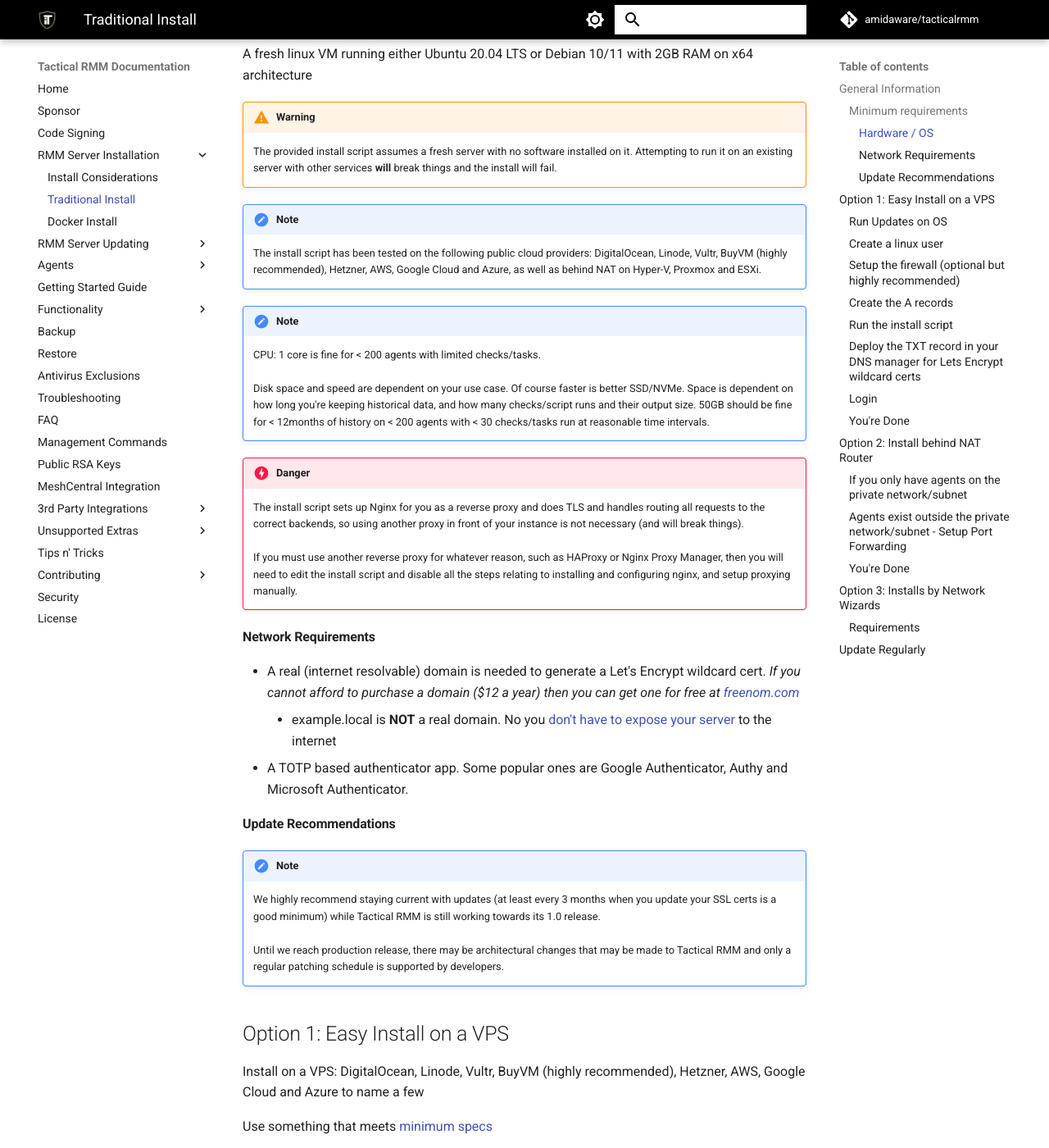
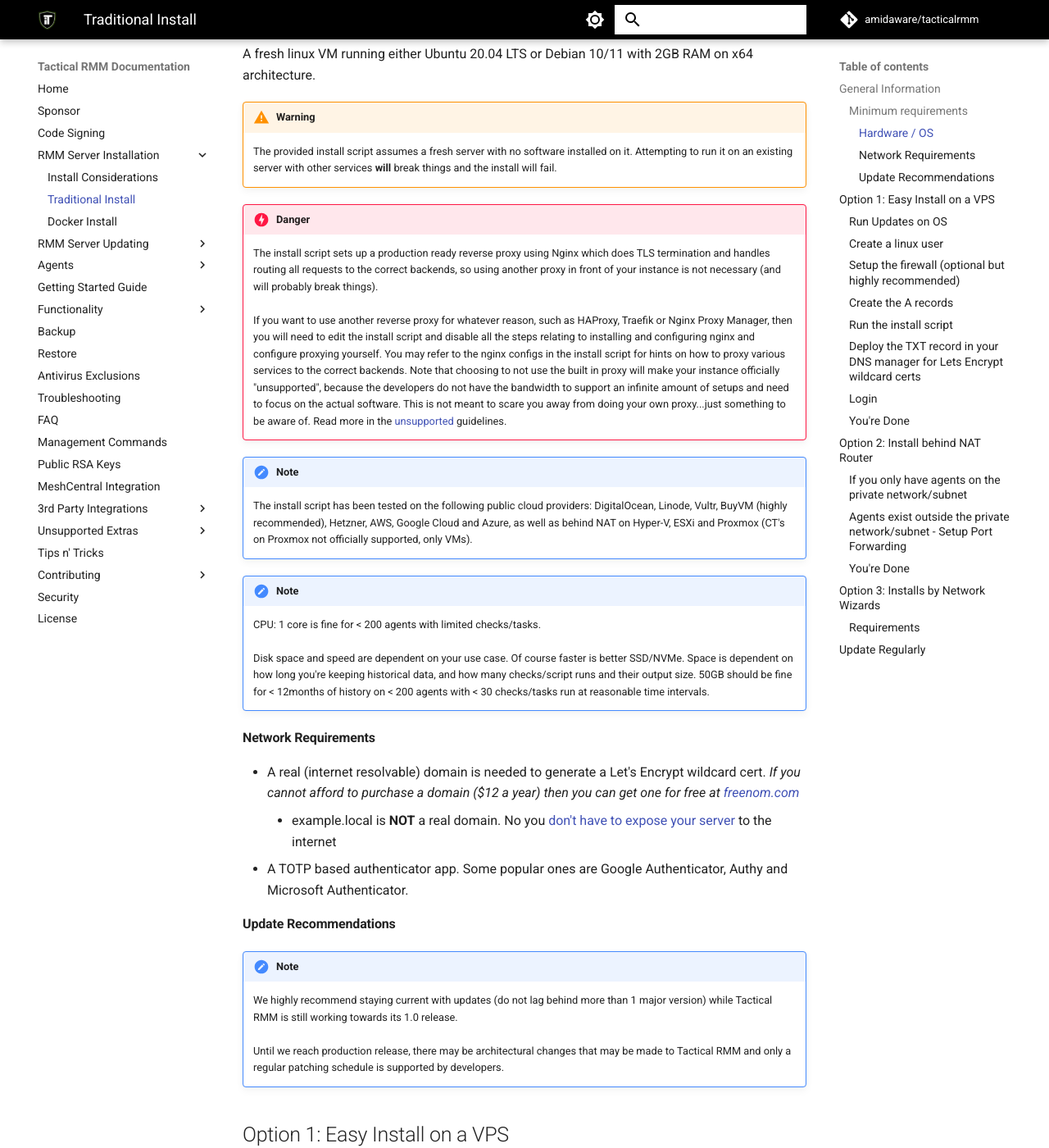
Before and after one commit to amidaware/trmm-docs, an MkDocs documentation site: the page built from docs/install_server.md, in a window 1280 px wide and 1400 px high, scrolled down 497 px. Shown: the whole window at 82% size. Built offline with MkDocs 1.6.1 and Material for MkDocs 9.7.7, drawn with Linux system fonts in a browser that asks for light colours; comment, search, counter and statistics services are not loaded.

```diff
--- a/docs/install_server.md
+++ b/docs/install_server.md
@@ -16,20 +16,20 @@
 
 #### Hardware / OS
 
-A fresh linux VM running either Ubuntu 20.04 LTS or Debian 10/11 with 2GB RAM on x64 architecture
+A fresh linux VM running either Ubuntu 20.04 LTS or Debian 10/11 with 2GB RAM on x64 architecture.
 
 !!!warning
     The provided install script assumes a fresh server with no software installed on it. Attempting to run it on an existing server with other services **will** break things and the install will fail.
 
+!!!danger
+    The install script sets up a production ready reverse proxy using Nginx which does TLS termination and handles routing all requests to the correct backends, so using another proxy in front of your instance is not necessary (and will probably break things).<br><br>If you want to use another reverse proxy for whatever reason, such as HAProxy, Traefik or Nginx Proxy Manager, then you will need to edit the install script and disable all the steps relating to installing and configuring nginx and configure proxying yourself. You may refer to the nginx configs in the install script for hints on how to proxy various services to the correct backends. Note that choosing to not use the built in proxy will make your instance officially "unsupported", because the developers do not have the bandwidth to support an infinite amount of setups and need to focus on the actual software. This is not meant to scare you away from doing your own proxy...just something to be aware of. Read more in the [unsupported](unsupported_guidelines.md) guidelines.
+
 !!!note
-    The install script has been tested on the following public cloud providers: DigitalOcean, Linode, Vultr, BuyVM (highly recommended), Hetzner, AWS, Google Cloud and Azure, as well as behind NAT on Hyper-V, Proxmox and ESXi.
+    The install script has been tested on the following public cloud providers: DigitalOcean, Linode, Vultr, BuyVM (highly recommended), Hetzner, AWS, Google Cloud and Azure, as well as behind NAT on Hyper-V, ESXi and Proxmox (CT's on Proxmox not officially supported, only VMs).
 
 !!!note
     CPU: 1 core is fine for < 200 agents with limited checks/tasks.<br><br>
     Disk space and speed are dependent on your use case. Of course faster is better SSD/NVMe. Space is dependent on how long you're keeping historical data, and how many checks/script runs and their output size. 50GB should be fine for < 12months of history on < 200 agents with < 30 checks/tasks run at reasonable time intervals.
-
-!!!danger
-    The install script sets up Nginx for you as a reverse proxy and does TLS and handles routing all requests to the correct backends, so using another proxy in front of your instance is not necessary (and will break things).<br><br>If you must use another reverse proxy for whatever reason, such as HAProxy or Nginx Proxy Manager, then you will need to edit the install script and disable all the steps relating to installing and configuring nginx, and setup proxying manually.
 
 #### Network Requirements
 
@@ -40,7 +40,7 @@ A fresh linux VM running either Ubuntu 20.04 LTS or Debian 10/11 with 2GB RAM on
 #### Update Recommendations
 
 !!!note
-    We highly recommend staying current with updates (at least every 3 months when you update your SSL certs is a good minimum) while Tactical RMM is still working towards its 1.0 release.<br/><br/>
+    We highly recommend staying current with updates (do not lag behind more than 1 major version) while Tactical RMM is still working towards its 1.0 release.<br/><br/>
     Until we reach production release, there may be architectural changes that may be made to Tactical RMM and only a regular patching schedule is supported by developers.
 
 ## Option 1: Easy Install on a VPS
```
Also changed, not shown: docs/install_considerations.md (+3 -1 lines), docs/unsupported_guidelines.md (+1 -3 lines).
